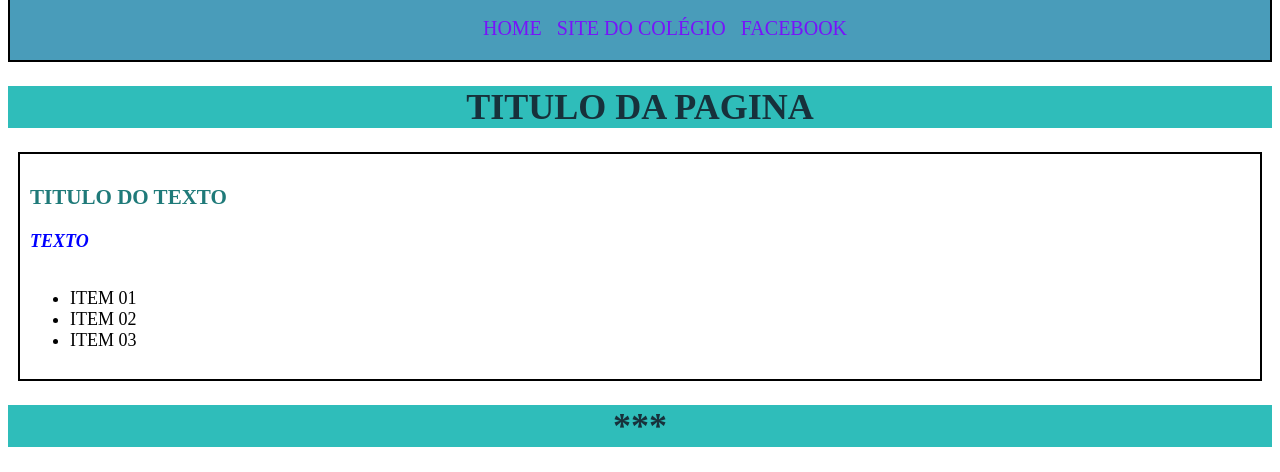
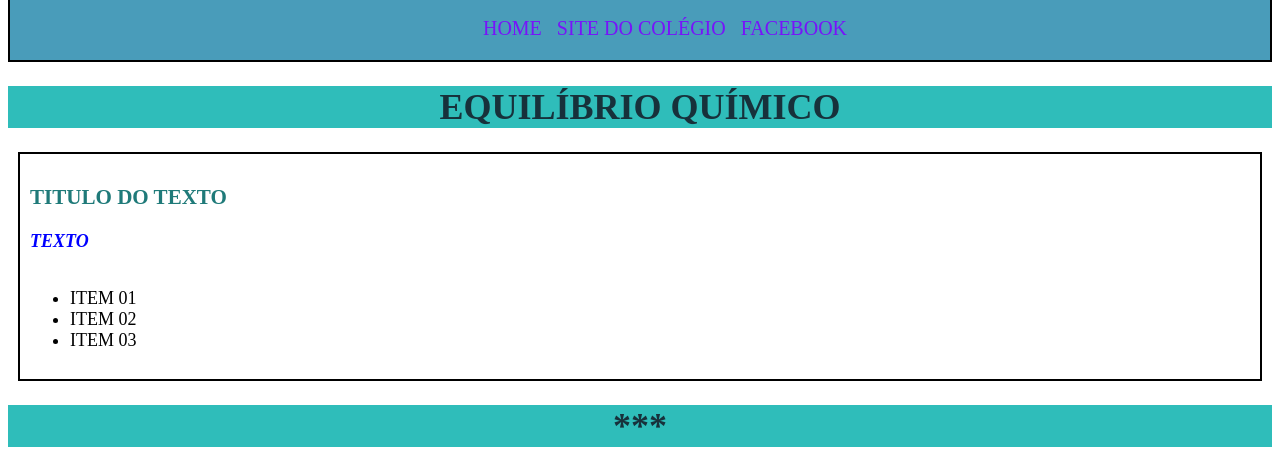
Before and after one commit to vongab/pagina2024-dulo, a plain HTML site: page index.html in a window 1280 px wide. Shown: the part 56-528 px from the top of the page. Drawn offline with Linux system fonts and the light colour scheme.

Commit message:
Update index.html

```diff
--- a/index.html
+++ b/index.html
@@ -3,7 +3,7 @@
 <head>
   <meta charset='utf-8'>
   <meta http-equiv='X-UA-Compatible content='IE=dge'>
-  <title>TITULO DA ABA</title>
+  <title>QUÍMICA</title>
   <meta name='viewport'content='width=device-width, initial-scale=1'>
   <link rel='stylesheet' type='text/css' media='screen'
 href='style.css'
@@ -24,7 +24,7 @@ id=100009582499964">Facebook</li></a>
      </nav>
     </header>
   <main>
-    <h1>TITULO DA PAGINA</h1>
+    <h1>EQUILÍBRIO QUÍMICO</h1>
       <div class="PRIMEIROPARAGRAFO">
       <h3>TITULO DO TEXTO</h3>
       <p><i><b>TEXTO</b></i></p>
```
